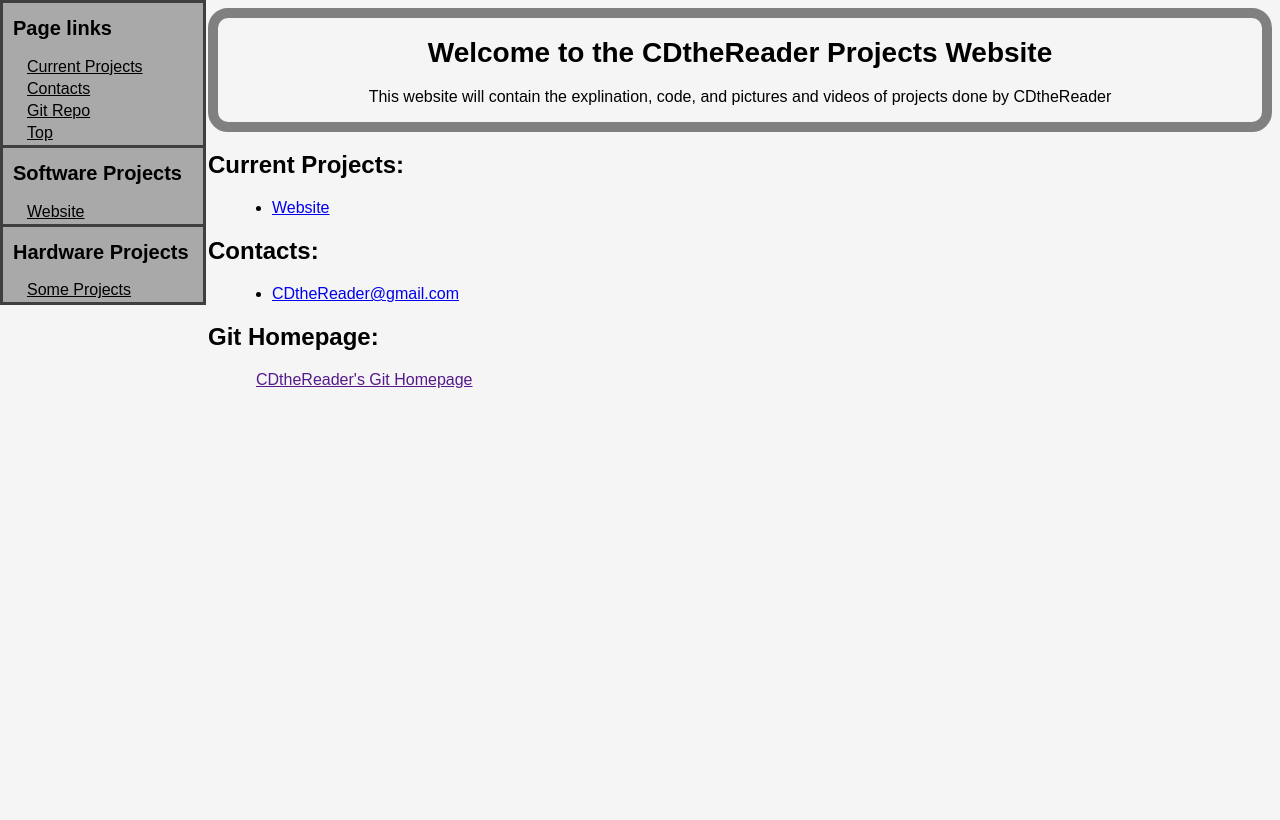
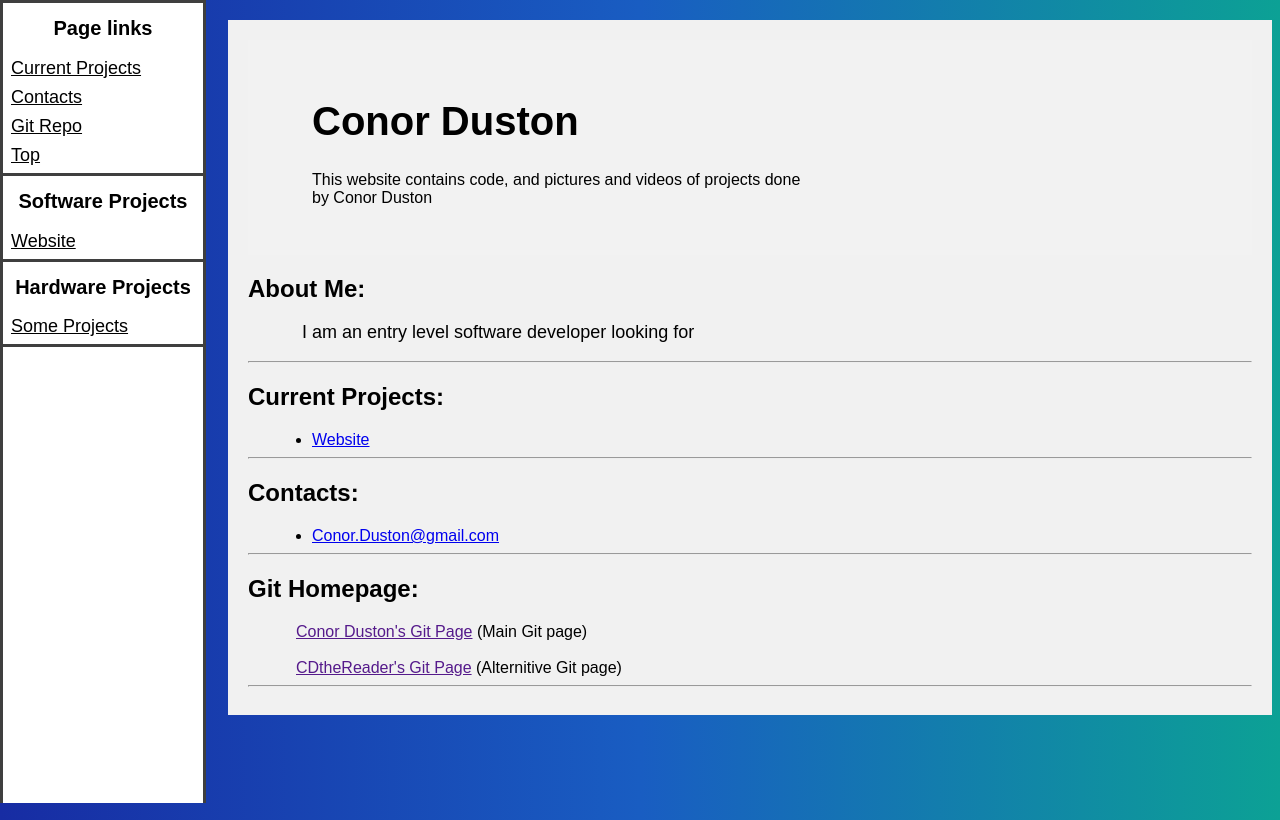
Before and after one commit to cdthereader/Project_Website, a plain HTML site: page index.html in a window 1280 px wide. Drawn offline with Linux system fonts and the light colour scheme.

Commit message:
added gradient

```diff
--- a/home_style.css
+++ b/home_style.css
@@ -1,10 +1,28 @@
+:root {
+    --sidebar-width: 200px;
+    --sidebar-border: 3px
+}
+
+html {
+    height: 100%;
+}
+
 body{
-    background-color: whitesmoke;
+    min-height: 100%;
+    background-image: linear-gradient(to right , rgb(23, 44, 163), rgb(25, 93, 194), rgb(12, 161, 149));
+    background-attachment: fixed;
     font-family: sans-serif;
 }
 /*Presentation info (border, background) for information displayed on a page*/
 .main {
-    margin-left: 200px;
+    margin-left: calc(var(--sidebar-width) + 20px);
+    margin-top: 20px;
+    max-width: 1440px;
+
+    height: 100%;
+
+    background-color: #f1f1f1;
+    padding: 20px;
 }
 
 .main h1{
@@ -12,7 +30,11 @@ body{
 }
 
 .main .indent {
-    margin: 0em 0em 0em 3em;
+    margin-left: 3em;
+}
+
+.main .info {
+    font-size: large;
 }
 
 ul {
@@ -26,53 +48,62 @@ ul {
 
 
 .intro {
-    text-align: center;
-
-    border-style: solid;
-    border-color: grey;
-    border-width: 10px;
-    border-radius: 20px;
-    background-color: whitesmoke;
+    background-color: rgba(245, 245, 245, 0.055);
 }
 
-.intro-h { /* intro tag used to describe info on page*/
-    text-align: center;
+.intro .text {
+    text-align: left;
+    max-width: 50%;
+    padding-left: 4em;
+    padding-top: 2em;
+    padding-bottom: 2em;
+    padding-right: 1em;
+}
+
+.intro .h { /* intro tag used to describe info on page*/
+    text-align: left;
     color: black;
-    font-size: 28px;
+    font-size: 40px;
 
 }
 
 .sidenav {
     width: 200px;
     position: fixed;
+    height: 100%;
     z-index: 1;
     top : 0;
     left: 0;
-    background-color: darkgray;
+
+    background-color: #FFFFFFFF;
+
     overflow-x: hidden;
+
     border-style: solid;
     border-color: #3f3f3f;
-    border-width: 3px 3px 0px 3px;
+    border-width: var(--sidebar-border) var(--sidebar-border) 0px var(--sidebar-border);
 }
 
 .sidenav .group {
     border-style: solid;
     border-color: #3f3f3f;
-    border-width: 0px 0px 3px 0px;
+    border-width: 0px 0px var(--sidebar-border) 0px;
 }
 
 .sidenav h1 {
-    padding: 1px 8px 3px 10px;
+    padding: 1px 8px 3px 8px;
     text-decoration: none;
     color: black;
     font-size: 20px;
     display: block;
+    text-align: center;
 }
 
 .sidenav a {
-    padding: 1px 8px 3px 24px;
+    padding: 1px 8px 7px 8px;
     text-decoration: none;
-    font-size: 16px;
+    text-align: left;
+    font-size: 18px;
     color: black;
     text-decoration-line: underline;
     text-decoration-style: solid;
--- a/home.html
+++ b/index.html
@@ -1,11 +1,14 @@
 <!DOCTYPE html>
-<html>
+<html lang="en">
     <head>
+        <meta charset="UTF-8">
+        <meta name="viewport" content="width=device-width, initial-scale=1.0">
+        <title>
+            Home Page
+        </title>
         <link rel="stylesheet" href="home_style.css">
         <script src="interaction.js"></script>
-        <title>
-            CDtheReader Projects
-        </title>
+
     </head>
     <body>
 
@@ -29,19 +32,39 @@
 
         <div class="main">
             <div class="intro">
-                <h1 class="intro-h">Welcome to the CDtheReader Projects Website</h1>
-                <p>This website will contain the explination, code, and pictures and videos of projects done by CDtheReader </p>
+                <div class="text">
+                    <h1 class="h">Conor Duston</h1>
+                    <p>This website contains code, and pictures and videos of projects done by Conor Duston </p>
+                </div>
             </div>
+
+            <h2 id="about me">About Me:</h2>
+            <p class="indent info">
+                I am an entry level software developer looking for
+            </p>
+            <hr>
             <h2 id="current-projects">Current Projects:</h2>
             <ul>
                 <li><a href="./Software_Projects/website_desc.html">Website</a></li>
             </ul>
+            <hr>
             <h2 id="contacts">Contacts:</h2>
             <ul>
-                <li><a href="mailto:cdthereader@gmail.com">CDtheReader@gmail.com</a></li>
+                <li><a href="mailto:conor.duston@gmail.com">Conor.Duston@gmail.com</a></li>
             </ul>
+            <hr>
             <h2 id="git-repo">Git Homepage:</h2>
-            <a href="" class="indent">CDtheReader's Git Homepage</a>
+            <a href="" class="indent">Conor Duston's Git Page</a> (Main Git page)
+            <br>
+            <br>
+            <a href="" class="indent">CDtheReader's Git Page</a> (Alternitive Git page)
+            <hr>
         </div>
     </body>
+<body>
+
+</body>
 </html>
+<html>
+
+</html>
```
Also changed, not shown: Software_Projects/website_desc.html (+8 -7 lines).
